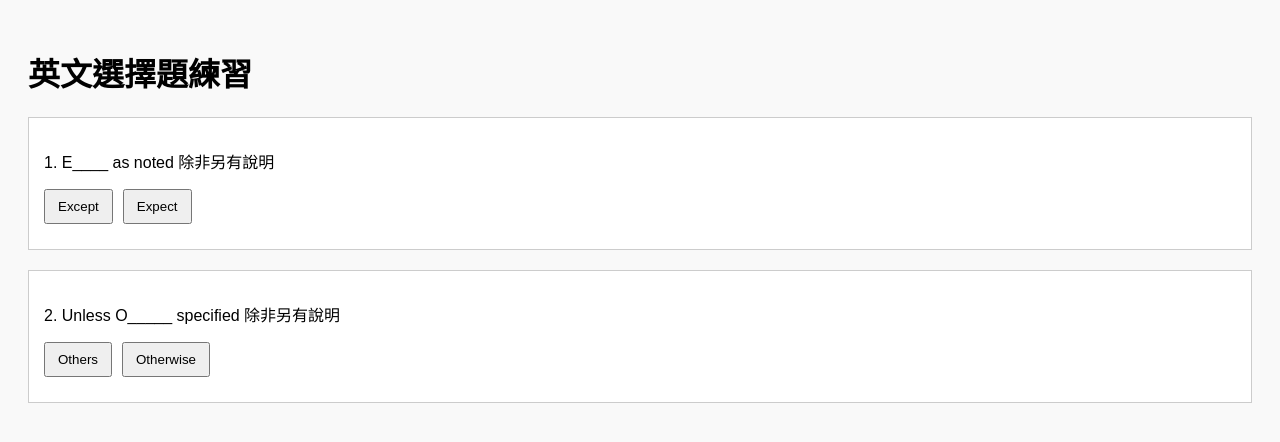
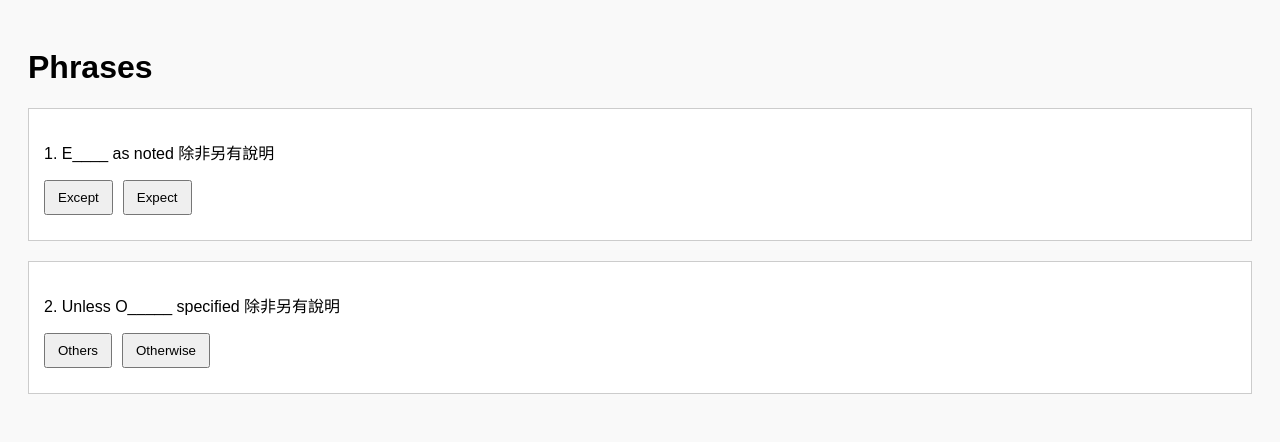
Before and after one commit to English-Wall/Phrase, a plain HTML site: page index.html in a window 1280 px wide. Drawn offline with Linux system fonts and the light colour scheme.

Commit message:
Update index.html

```diff
--- a/index.html
+++ b/index.html
@@ -3,11 +3,11 @@
 <html lang="zh-Hant">
 <head>
   <meta charset="UTF-8">
-  <title>英文選擇題網頁</title>
+  <title>Phrases</title>
   <link rel="stylesheet" href="style.css">
 </head>
 <body>
-  <h1>英文選擇題練習</h1>
+  <h1>Phrases</h1>
   <div id="quiz-container"></div>
   <script src="script.js"></script>
 </body>
```
